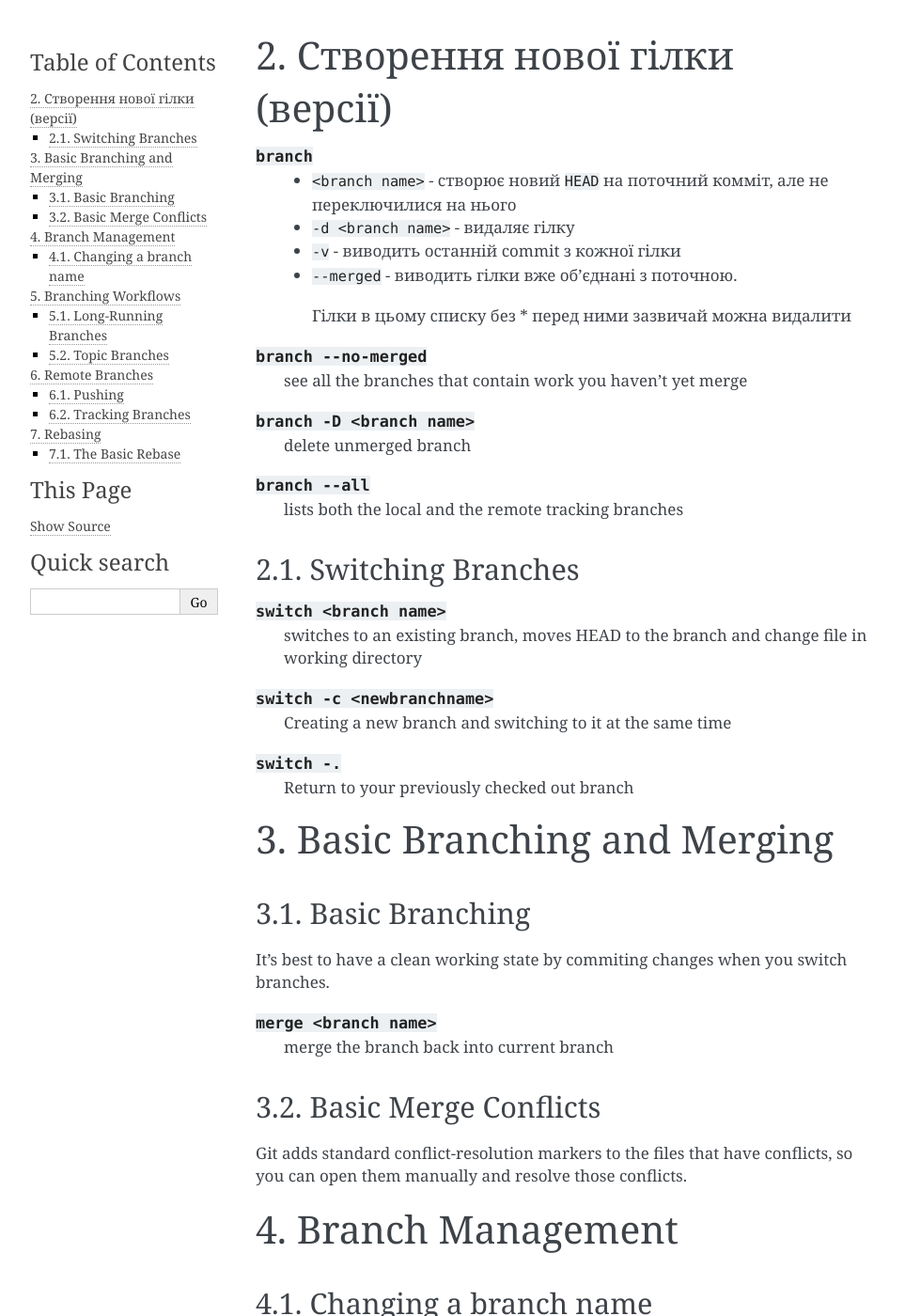
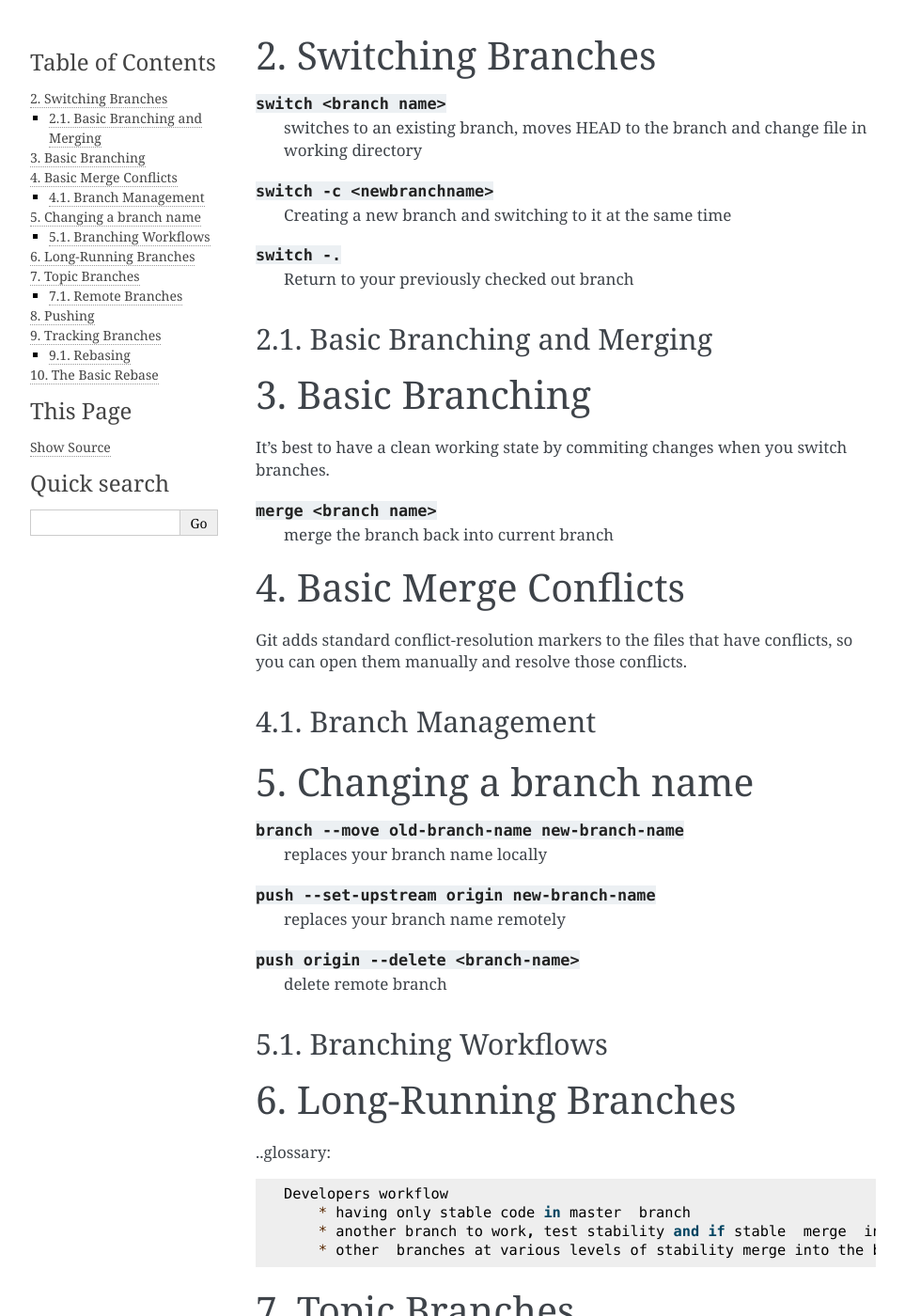
Before and after one commit to lsv62/Git, a Sphinx documentation site: the page built from source/branching.rst, in a window 1280 px wide and 1400 px high. Shown: the whole window at 94% size, without its empty margins (148-1111 px from the left). Built offline with Sphinx 7.4.7, drawn with Linux system fonts in a browser that asks for light colours; some of the changed text lies outside the part shown.

Commit message:
branching

```diff
--- a/source/branching.rst
+++ b/source/branching.rst
@@ -1,24 +1,3 @@
-
-Створення нової гілки (версії)
-----------------------------------
-
-.. glossary::
-
-    ``branch``
-        * ``<branch name>`` - створює новий ``HEAD`` на поточний комміт, але не переключилися на нього
-        * ``-d <branch name>`` - видаляє гілку
-        * ``-v`` - виводить останній commit з кожної гілки
-        * ``--merged`` - виводить гілки вже об’єднані з поточною.
-         Гілки в цьому списку без * перед ними зазвичай можна видалити
-
-    ``branch --no-merged``
-        see all the branches that contain work you haven’t yet merge
-
-    ``branch -D <branch name>``
-        delete unmerged branch
-
-    ``branch --all``
-        lists both the local and the remote tracking branches
 
 Switching Branches
 ~~~~~~~~~~~~~~~~~~
```
Also changed, not shown: source/git.rst (+16 -0 lines).
